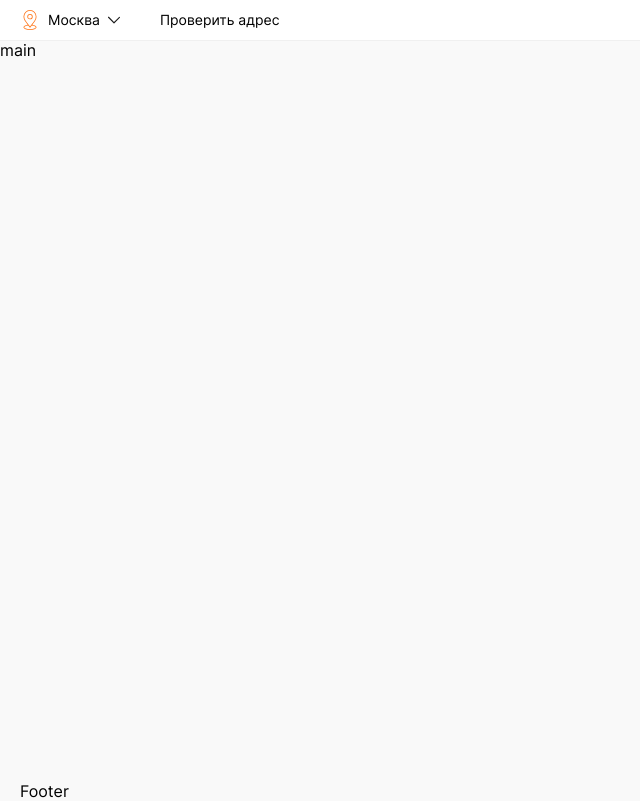
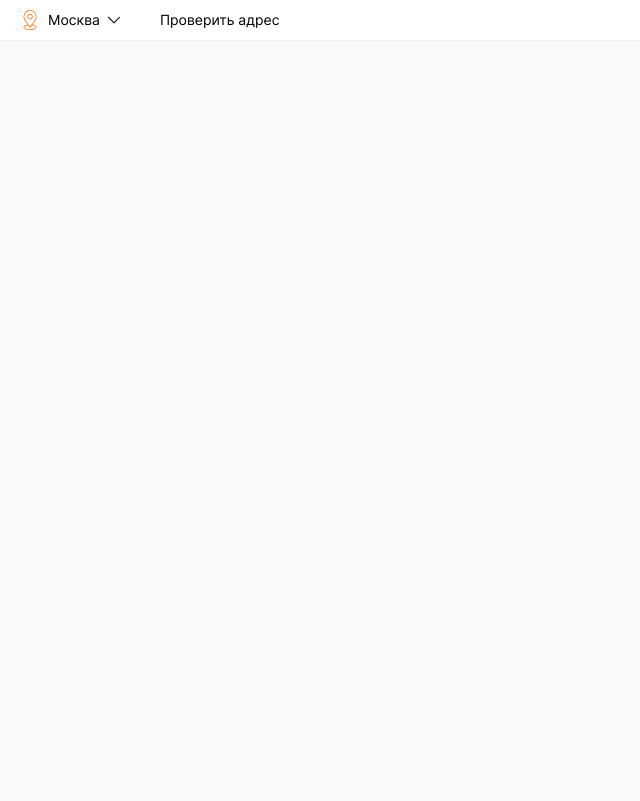
Before and after one commit to Shukhratovich-a/pizza, a React (Create React App) app: page / in a window 1280 px wide. Shown: the whole page, without its empty margins (0-640 px from the left). Built offline with nearby package versions, Linux system fonts and the light colour scheme.

Commit message:
Comment sections

```diff
--- a/src/App.jsx
+++ b/src/App.jsx
@@ -7,8 +7,8 @@ function App() {
   return (
     <div className="app">
       <Header />
-      <main className="main">main</main>
-      <Footer />
+      {/* <main className="main">main</main> */}
+      {/* <Footer /> */}
     </div>
   );
 }
```
